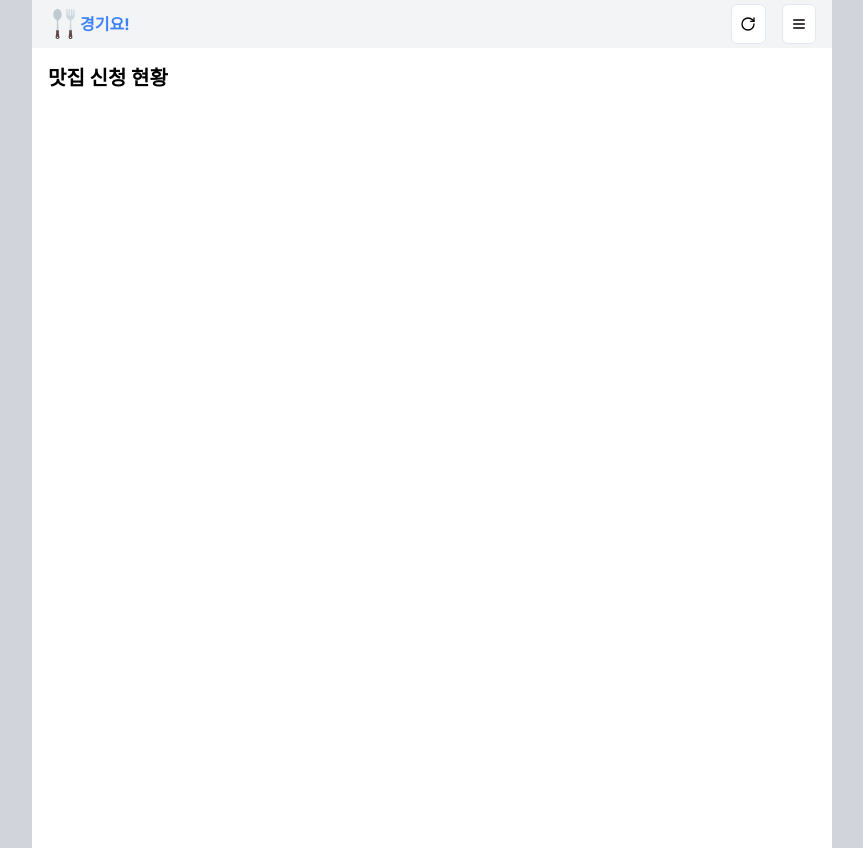
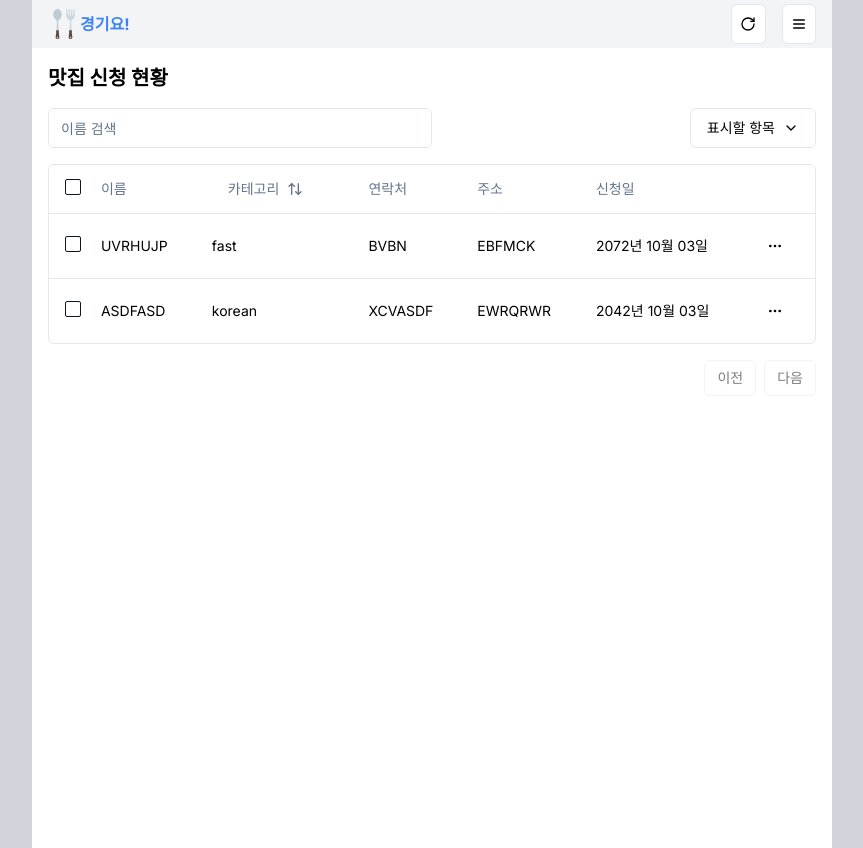
Before and after one commit to sscoderati/kyonggiyo, a Next.js app: page /restaurant/status in a window 1280 px wide. Shown: the whole page, without its empty margins (208-1071 px from the left). Built offline with nearby package versions, Linux system fonts and the light colour scheme.

Commit message:
Chore: 맛집 신청 현황 페이지 외형 추가

```diff
--- a/src/app/restaurant/status/page.tsx
+++ b/src/app/restaurant/status/page.tsx
@@ -1,14 +1,309 @@
 "use client";
 
+import * as React from "react";
 import NavBar from "@/components/NavBar";
+import { Button } from "@/components/ui/button";
+import { Checkbox } from "@/components/ui/checkbox";
+import {
+  DropdownMenu,
+  DropdownMenuCheckboxItem,
+  DropdownMenuContent,
+  DropdownMenuItem,
+  DropdownMenuLabel,
+  DropdownMenuSeparator,
+  DropdownMenuTrigger,
+} from "@/components/ui/dropdown-menu";
+import { Input } from "@/components/ui/input";
+import {
+  Table,
+  TableBody,
+  TableCell,
+  TableHead,
+  TableHeader,
+  TableRow,
+} from "@/components/ui/table";
+import type { Candidate } from "@/types";
+import type {
+  ColumnDef,
+  ColumnFiltersState,
+  SortingState,
+  VisibilityState,
+} from "@tanstack/react-table";
+import {
+  flexRender,
+  getCoreRowModel,
+  getFilteredRowModel,
+  getPaginationRowModel,
+  getSortedRowModel,
+  useReactTable,
+} from "@tanstack/react-table";
+import { format } from "date-fns";
+import { ArrowUpDown, ChevronDown, MoreHorizontal } from "lucide-react";
+
+const data: Candidate[] = [
+  {
+    id: 1720,
+    name: "UVRHUJP",
+    category: "FAST",
+    contact: "BVBN",
+    address: "EBFMCK",
+    lat: 5613.072278627808,
+    lng: 8830.958333542809,
+    createdAt: "2072-10-03T07:11:33.461535669",
+    requesterId: 6011,
+  },
+  {
+    id: 1234,
+    name: "ASDFASD",
+    category: "KOREAN",
+    contact: "XCVASDF",
+    address: "EWRQRWR",
+    lat: 13.072278627808,
+    lng: 24.958333542809,
+    createdAt: "2042-10-03T07:11:33.461535669",
+    requesterId: 4242,
+  },
+];
+
+const columns: ColumnDef<Candidate>[] = [
+  {
+    id: "select",
+    header: ({ table }) => (
+      <Checkbox
+        checked={
+          table.getIsAllPageRowsSelected() ||
+          (table.getIsSomePageRowsSelected() && "indeterminate")
+        }
+        onCheckedChange={(value) => table.toggleAllPageRowsSelected(!!value)}
+        aria-label="Select all"
+      />
+    ),
+    cell: ({ row }) => (
+      <Checkbox
+        checked={row.getIsSelected()}
+        onCheckedChange={(value) => row.toggleSelected(!!value)}
+        aria-label="Select row"
+      />
+    ),
+    enableSorting: false,
+    enableHiding: false,
+  },
+  {
+    accessorKey: "name",
+    header: "이름",
+    cell: ({ row }) => <div className="capitalize">{row.getValue("name")}</div>,
+  },
+  {
+    accessorKey: "category",
+    header: ({ column }) => {
+      return (
+        <Button
+          variant="ghost"
+          onClick={() => column.toggleSorting(column.getIsSorted() === "asc")}
+        >
+          카테고리
+          <ArrowUpDown className="ml-2 h-4 w-4" />
+        </Button>
+      );
+    },
+    cell: ({ row }) => (
+      <div className="lowercase">{row.getValue("category")}</div>
+    ),
+  },
+  {
+    accessorKey: "contact",
+    header: "연락처",
+    cell: ({ row }) => (
+      <div className="capitalize">{row.getValue("contact")}</div>
+    ),
+  },
+  {
+    accessorKey: "address",
+    header: "주소",
+    cell: ({ row }) => (
+      <div className="capitalize">{row.getValue("address")}</div>
+    ),
+  },
+  {
+    accessorKey: "createdAt",
+    header: "신청일",
+    cell: ({ row }) => (
+      <div className="capitalize">
+        {format(row.getValue("createdAt"), "yyyy년 MM월 dd일")}
+      </div>
+    ),
+  },
+  {
+    id: "actions",
+    enableHiding: false,
+    cell: ({ row }) => {
+      const candidate = row.original;
+
+      return (
+        <DropdownMenu>
+          <DropdownMenuTrigger asChild>
+            <Button
+              variant="ghost"
+              className="h-8 w-8 p-0"
+            >
+              <span className="sr-only">메뉴</span>
+              <MoreHorizontal className="h-4 w-4" />
+            </Button>
+          </DropdownMenuTrigger>
+          <DropdownMenuContent align="end">
+            <DropdownMenuLabel>Actions</DropdownMenuLabel>
+            <DropdownMenuItem>거절</DropdownMenuItem>
+            <DropdownMenuItem>승인</DropdownMenuItem>
+          </DropdownMenuContent>
+        </DropdownMenu>
+      );
+    },
+  },
+];
 
 export default function RestaurantDetailPage() {
+  const [sorting, setSorting] = React.useState<SortingState>([]);
+  const [columnFilters, setColumnFilters] = React.useState<ColumnFiltersState>(
+    [],
+  );
+  const [columnVisibility, setColumnVisibility] =
+    React.useState<VisibilityState>({});
+  const [rowSelection, setRowSelection] = React.useState({});
+
+  const table = useReactTable({
+    data,
+    columns,
+    onSortingChange: setSorting,
+    onColumnFiltersChange: setColumnFilters,
+    getCoreRowModel: getCoreRowModel(),
+    getPaginationRowModel: getPaginationRowModel(),
+    getSortedRowModel: getSortedRowModel(),
+    getFilteredRowModel: getFilteredRowModel(),
+    onColumnVisibilityChange: setColumnVisibility,
+    onRowSelectionChange: setRowSelection,
+    state: {
+      sorting,
+      columnFilters,
+      columnVisibility,
+      rowSelection,
+    },
+  });
   return (
     <>
       <NavBar />
       <div className={"h-dvh w-full p-4"}>
         <h1 className={"text-xl font-bold"}>맛집 신청 현황</h1>
-      </div>{" "}
+
+        <div className="flex items-center py-4">
+          <Input
+            placeholder="이름 검색"
+            value={(table.getColumn("name")?.getFilterValue() as string) ?? ""}
+            onChange={(event) =>
+              table.getColumn("name")?.setFilterValue(event.target.value)
+            }
+            className="max-w-sm"
+          />
+          <DropdownMenu>
+            <DropdownMenuTrigger asChild>
+              <Button
+                variant="outline"
+                className="ml-auto"
+              >
+                표시할 항목 <ChevronDown className="ml-2 h-4 w-4" />
+              </Button>
+            </DropdownMenuTrigger>
+            <DropdownMenuContent align="end">
+              {table
+                .getAllColumns()
+                .filter((column) => column.getCanHide())
+                .map((column) => {
+                  return (
+                    <DropdownMenuCheckboxItem
+                      key={column.id}
+                      className="capitalize"
+                      checked={column.getIsVisible()}
+                      onCheckedChange={(value) =>
+                        column.toggleVisibility(!!value)
+                      }
+                    >
+                      {column.id}
+                    </DropdownMenuCheckboxItem>
+                  );
+                })}
+            </DropdownMenuContent>
+          </DropdownMenu>
+        </div>
+        <div className="rounded-md border">
+          <Table>
+            <TableHeader>
+              {table.getHeaderGroups().map((headerGroup) => (
+                <TableRow key={headerGroup.id}>
+                  {headerGroup.headers.map((header) => {
+                    return (
+                      <TableHead key={header.id}>
+                        {header.isPlaceholder
+                          ? null
+                          : flexRender(
+                              header.column.columnDef.header,
+                              header.getContext(),
+                            )}
+                      </TableHead>
+                    );
+                  })}
+                </TableRow>
+              ))}
+            </TableHeader>
+            <TableBody>
+              {table.getRowModel().rows?.length ? (
+                table.getRowModel().rows.map((row) => (
+                  <TableRow
+                    key={row.id}
+                    data-state={row.getIsSelected() && "selected"}
+                  >
+                    {row.getVisibleCells().map((cell) => (
+                      <TableCell key={cell.id}>
+                        {flexRender(
+                          cell.column.columnDef.cell,
+                          cell.getContext(),
+                        )}
+                      </TableCell>
+                    ))}
+                  </TableRow>
+                ))
+              ) : (
+                <TableRow>
+                  <TableCell
+                    colSpan={columns.length}
+                    className="h-24 text-center"
+                  >
+                    No results.
+                  </TableCell>
+                </TableRow>
+              )}
+            </TableBody>
+          </Table>
+        </div>
+        <div className="flex items-center justify-end space-x-2 py-4">
+          <div className="space-x-2">
+            <Button
+              variant="outline"
+              size="sm"
+              onClick={() => table.previousPage()}
+              disabled={!table.getCanPreviousPage()}
+            >
+              이전
+            </Button>
+            <Button
+              variant="outline"
+              size="sm"
+              onClick={() => table.nextPage()}
+              disabled={!table.getCanNextPage()}
+            >
+              다음
+            </Button>
+          </div>
+        </div>
+      </div>
     </>
   );
 }
```
